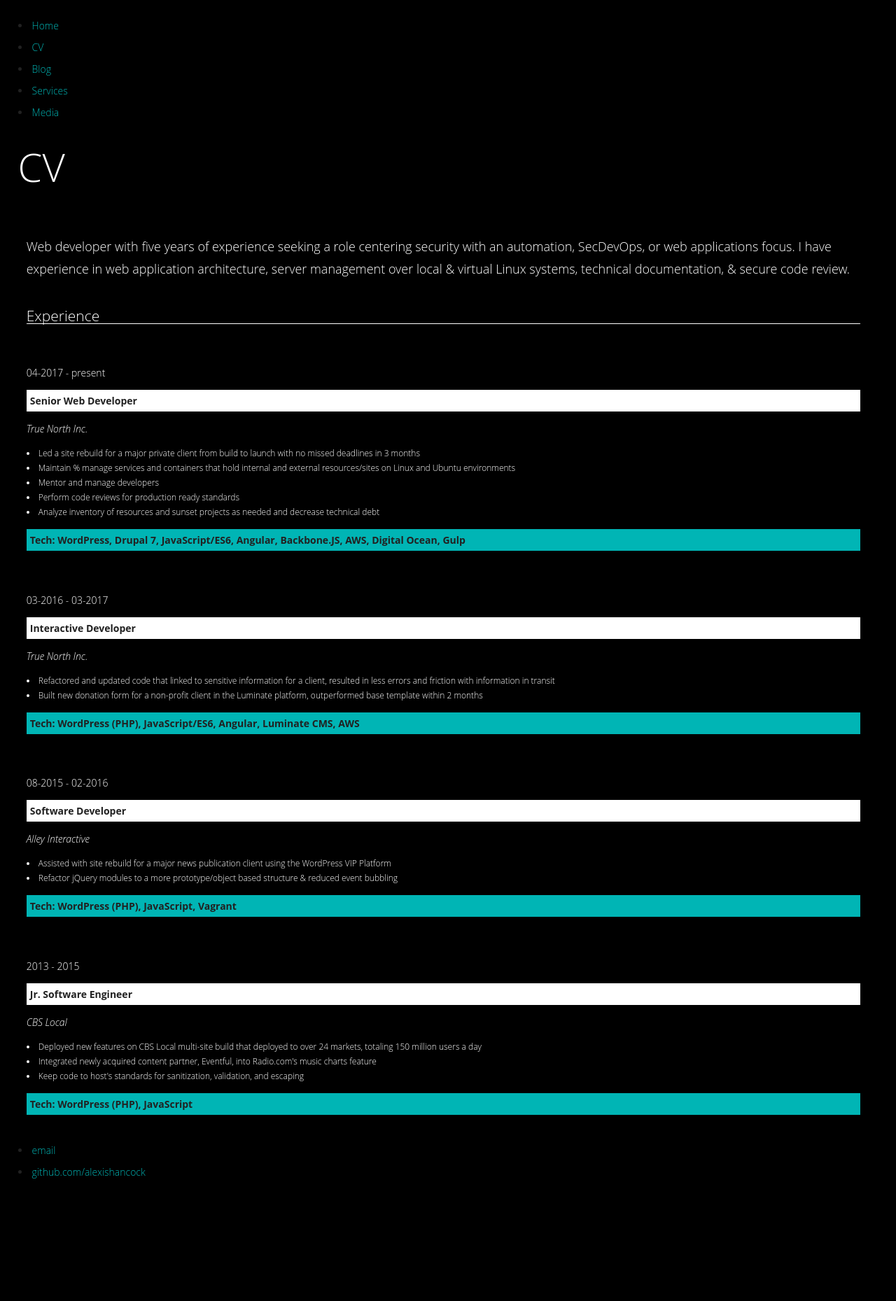
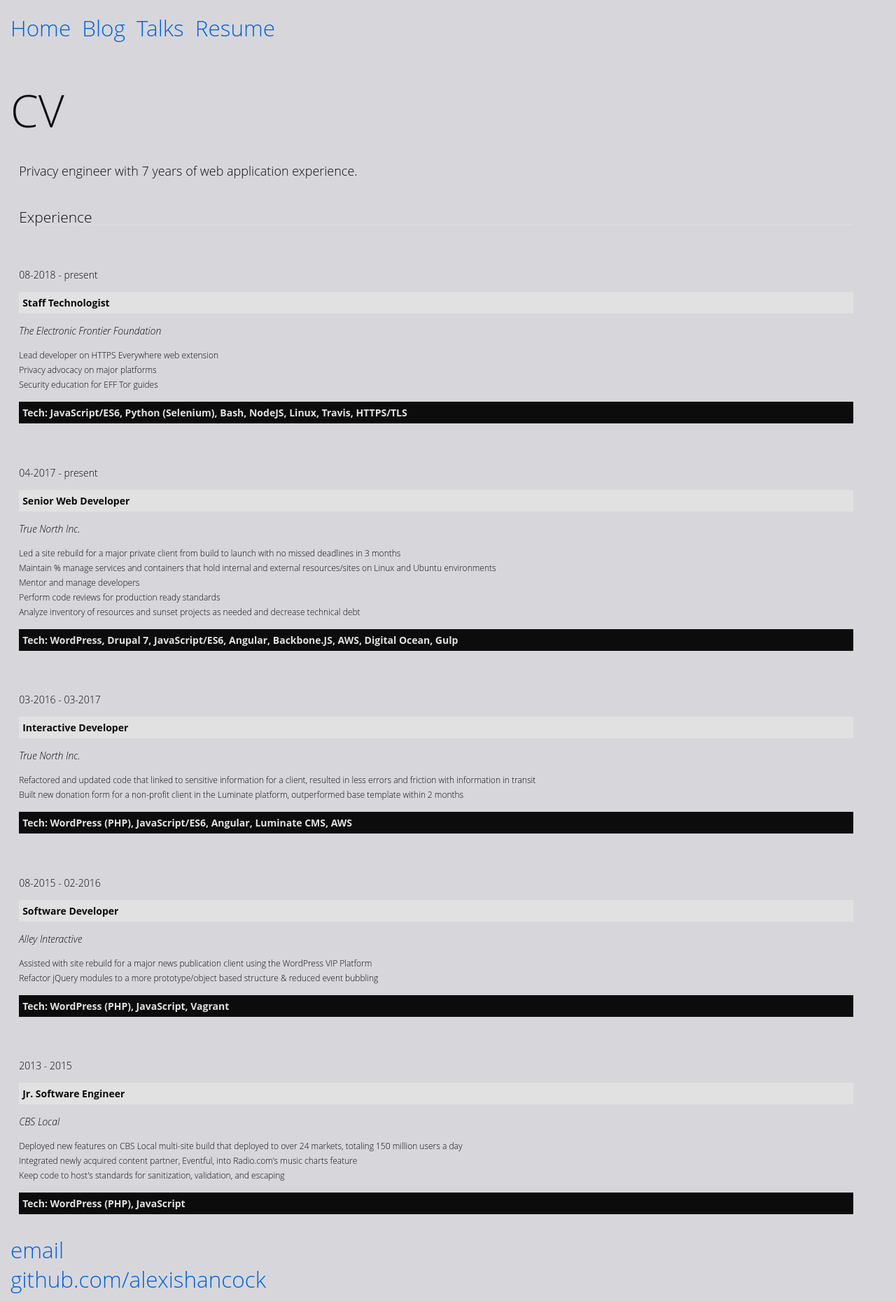
Before and after one commit to zoracon/zoracon.github.io, a Jekyll site: the page built from cv.html, in a window 1280 px wide. Shown: the whole page at 70% size. Built offline with Jekyll 4.4.1, drawn with Linux system fonts in a browser that asks for light colours; before the commit the page ends 1711 px from its top, so only the background shows below that.

Commit message:
Update Site

```diff
--- a/_layouts/default.html
+++ b/_layouts/default.html
@@ -11,10 +11,9 @@
 			<nav>
 	    		<ul>
 					<li><a href="/">Home</a></li>
-	        		<li><a href="/cv">CV</a></li>
 					<li><a href="/blog">Blog</a></li>
-					<li><a href="/services">Services</a></li>
-					<li><a href="/media">Media</a></li>
+					<li><a href="/media">Talks</a></li>
+					<li><a href="/cv">Resume</a></li>
 	    		</ul>
 			</nav>
 			<div role="main" class="container">
--- a/css/style.css
+++ b/css/style.css
@@ -7,24 +7,25 @@
  */
 /* Palette generated by Material Palette - materialpalette.com/teal/blue-grey */
 body {
-  background-color: #000;
-  color: #212121;
+  background-color: #d7d7db;
+  color: #0c0c0d;
   font-family: Open Sans, sans-serif;
   font-weight: 300;
   font-weight: lighter;
   font-size: 14px;
   line-height: 1.5em;
-  margin: 2%;
+  margin: 15px;
   width: 95%; }
   body h1 {
-    font-size: 4em;
+    font-size: 64px;
     font-weight: lighter;
-    line-height: 60px; }
+    line-height: 60px;
+    margin-bottom: 10px; }
   body h2 {
     font-weight: lighter; }
   body ul {
     padding-left: 0;
-    list-style: inside; }
+    list-style: none; }
     body ul li {
       font-size: 12px; }
   body p {
@@ -32,23 +33,33 @@ body {
   body section {
     padding: 1%; }
   body a {
-    color: #00b5b5;
+    color: #0060df;
+    font-size: 1.5em;
     text-decoration: none; }
     body a:focus, body a:hover {
       text-decoration: underline; }
+    body a:active {
+      color: #003eaa; }
 
 nav ul li,
 footer ul li {
-  font-size: 1em;
-  margin-bottom: 10px; }
+  font-size: 1.5em;
+  list-style: none;
+  margin-bottom: 16px; }
+
+nav ul {
+  display: inline-flex; }
+  nav ul li {
+    font-size: 1.5em;
+    margin-right: 16px; }
 
 .container {
-  color: #FFFFFF;
+  color: #0c0c0d;
   display: block; }
 
 .experience {
   margin-top: 40px;
-  border-bottom: #FFFFFF 1px solid; }
+  border-bottom: #e1e1e2 1px solid; }
 
 .job {
   margin-top: 5%; }
@@ -57,13 +68,13 @@ footer ul li {
   .job .company {
     font-style: italic; }
   .job .title {
-    background-color: #FFFFFF;
-    color: #212121;
+    background-color: #e1e1e2;
+    color: #0c0c0d;
     font-weight: bold;
     padding: 5px; }
   .job .tech {
-    background-color: #00b5b5;
-    color: #212121;
+    background-color: #0c0c0d;
+    color: #e1e1e2;
     font-weight: bold;
     padding: 5px; }
 
@@ -94,6 +105,9 @@ footer ul li {
     overflow: hidden;
     transition: height 0.5s ease-in; }
 
+.posts li a {
+  font-size: 1em; }
+
 .post {
   text-align: justify;
   width: 80%; }
@@ -117,5 +131,8 @@ footer ul li {
   .key {
     width: 44%;
     text-align: justify; } }
+@media screen and (max-width: 920px) {
+  nav ul {
+    display: block; } }
 
 /*# sourceMappingURL=style.css.map */
--- a/cv.html
+++ b/cv.html
@@ -4,9 +4,22 @@ title: CV
 ---
 <h1>{{ page.title }}</h1>
 <section class="block">
-        <p class="intro">Web developer with five years of experience seeking a role centering security with an automation, SecDevOps, or web applications focus. I have experience in web application architecture, server management over local & virtual Linux systems, technical documentation, & secure code review.</p>
+        <p class="intro">Privacy engineer with 7 years of web application experience.</p>
 
         <h2 class="experience">Experience</h2>
+        <div class="job">
+            <p class="time">08-2018 - present</p>
+            <p class="title">Staff Technologist</p>
+            <p class="company">The Electronic Frontier Foundation</p>
+            <div class="desc">
+                <ul>
+                    <li>Lead developer on HTTPS Everywhere web extension</li>
+                    <li>Privacy advocacy on major platforms</li>
+                    <li>Security education for EFF Tor guides</li>
+                </ul>
+            </div>
+            <p class="tech">Tech: JavaScript/ES6, Python (Selenium), Bash, NodeJS, Linux, Travis, HTTPS/TLS</p>
+        </div>
         <div class="job">
             <p class="time">04-2017 - present</p>
             <p class="title">Senior Web Developer</p>
```
Also changed, not shown: css/style.scss (+39 -18 lines), index.html (+1 -7 lines), services.html (deleted, +0 -29 lines), trinkets.html (deleted, +0 -68 lines), README.md (deleted), 1 other file.
